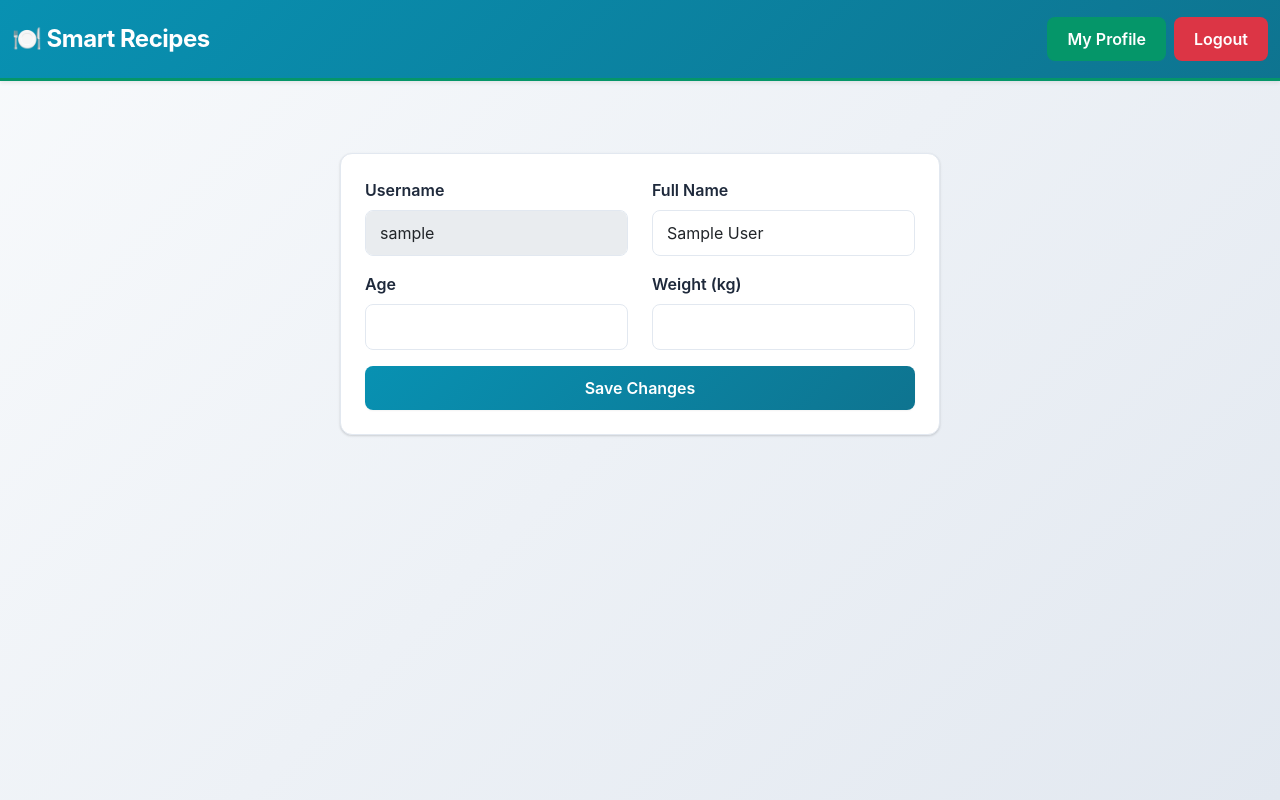
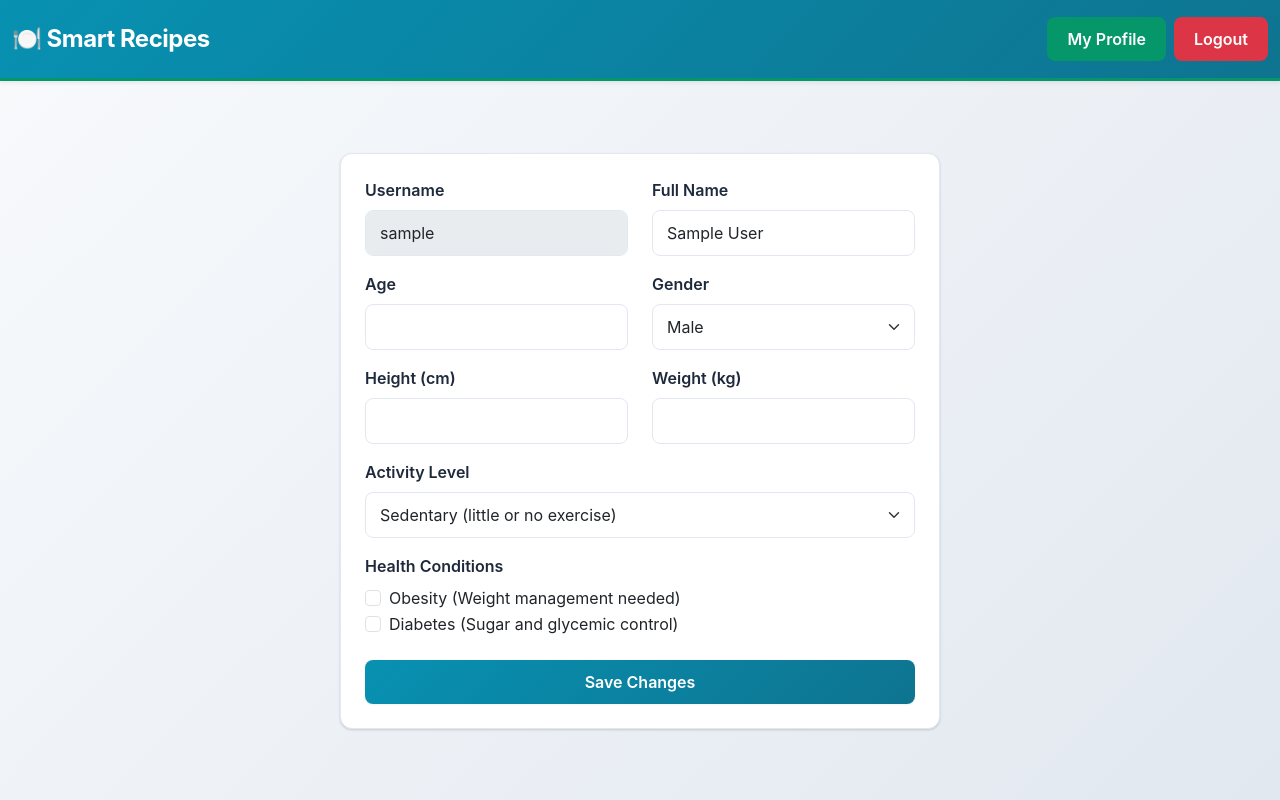
Before and after one commit to vishnu4305/A-Time-aware-and-health-conscious-recipe-recommendation-system-using-Hybrid-ML-Techniques, a React (Create React App) app in the folder frontend/: page /profile in a window 1280 px wide. Built offline with nearby package versions, Linux system fonts and the light colour scheme; sample sign-in values are in the browser's storage.

Commit message:
feat: Add full health condition and metric fields to ProfilePage

```diff
--- a/frontend/src/components/ProfilePage.jsx
+++ b/frontend/src/components/ProfilePage.jsx
@@ -17,6 +17,18 @@ function ProfilePage({ user, onUserChange }) {
     const handleChange = (e) => {
         const { name, value } = e.target;
         setFormData(prevState => ({ ...prevState, [name]: value }));
+    };
+
+    const handleConditionChange = (condition) => {
+        setFormData(prev => {
+            const currentConditions = prev.conditions || [];
+            return {
+                ...prev,
+                conditions: currentConditions.includes(condition)
+                    ? currentConditions.filter(c => c !== condition)
+                    : [...currentConditions, condition]
+            };
+        });
     };
 
     const handleSubmit = async (e) => {
@@ -82,14 +94,58 @@ function ProfilePage({ user, onUserChange }) {
                                      <Form.Control type="number" name="age" value={formData.age || ''} onChange={handleChange} required />
                                  </Form.Group>
                              </Col>
-                              <Col md={6}>
+                             <Col md={6}>
+                                 <Form.Group className="mb-3">
+                                     <Form.Label>Gender</Form.Label>
+                                     <Form.Select name="gender" value={formData.gender || 'male'} onChange={handleChange}>
+                                         <option value="male">Male</option>
+                                         <option value="female">Female</option>
+                                         <option value="other">Other</option>
+                                     </Form.Select>
+                                 </Form.Group>
+                             </Col>
+                         </Row>
+                         <Row>
+                             <Col md={6}>
+                                 <Form.Group className="mb-3">
+                                     <Form.Label>Height (cm)</Form.Label>
+                                     <Form.Control type="number" name="height" value={formData.height || ''} onChange={handleChange} required />
+                                 </Form.Group>
+                             </Col>
+                             <Col md={6}>
                                  <Form.Group className="mb-3">
                                      <Form.Label>Weight (kg)</Form.Label>
                                      <Form.Control type="number" name="weight" value={formData.weight || ''} onChange={handleChange} required />
                                  </Form.Group>
                              </Col>
                          </Row>
-                         {/* You can add more fields like height, gender etc. here */}
+                         <Form.Group className="mb-3">
+                             <Form.Label>Activity Level</Form.Label>
+                             <Form.Select name="activity_level" value={formData.activity_level || '1.2'} onChange={handleChange}>
+                                 <option value="1.2">Sedentary (little or no exercise)</option>
+                                 <option value="1.375">Lightly active (1-3 days/week)</option>
+                                 <option value="1.55">Moderately active (3-5 days/week)</option>
+                                 <option value="1.725">Very active (6-7 days/week)</option>
+                                 <option value="1.9">Extremely active (physical job)</option>
+                             </Form.Select>
+                         </Form.Group>
+                         <Form.Group className="mb-4">
+                             <Form.Label>Health Conditions</Form.Label>
+                             <div>
+                                 <Form.Check
+                                     type="checkbox"
+                                     label="Obesity (Weight management needed)"
+                                     checked={(formData.conditions || []).includes('obesity')}
+                                     onChange={() => handleConditionChange('obesity')}
+                                 />
+                                 <Form.Check
+                                     type="checkbox"
+                                     label="Diabetes (Sugar and glycemic control)"
+                                     checked={(formData.conditions || []).includes('diabetes')}
+                                     onChange={() => handleConditionChange('diabetes')}
+                                 />
+                             </div>
+                         </Form.Group>
                          <Button variant="primary" type="submit" className="w-100" disabled={loading}>
                              {loading ? 'Saving...' : 'Save Changes'}
                          </Button>
```
